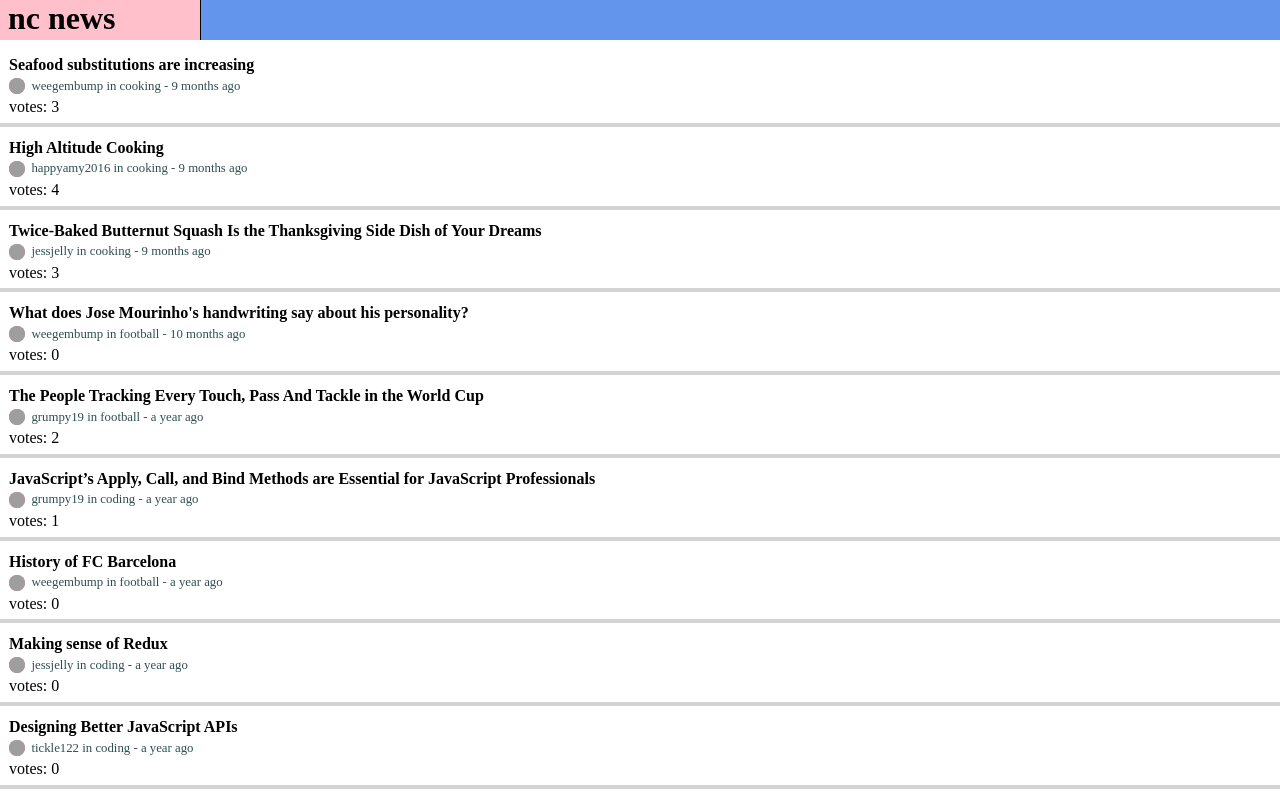
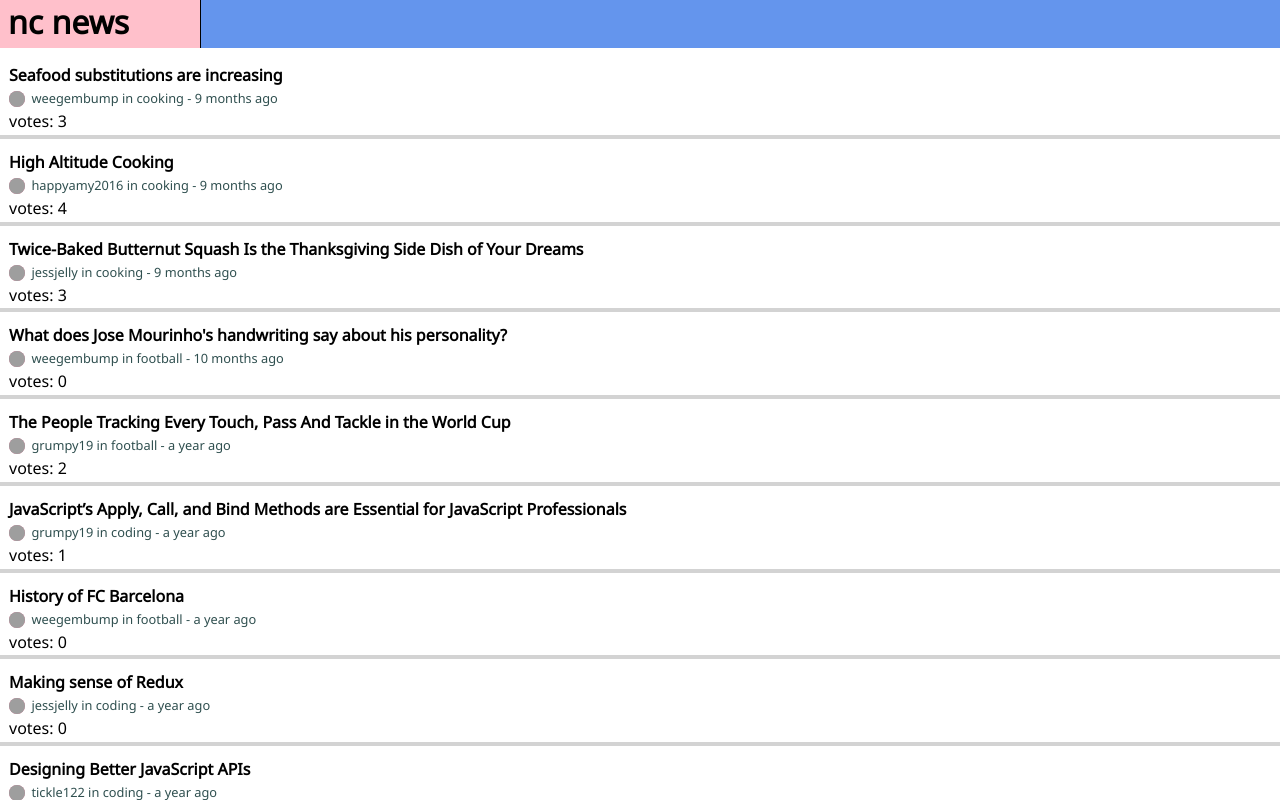
Before and after one commit to peter-job/nc-news-fe, a React (Create React App) app: page / in a window 1280 px wide. Built offline with nearby package versions, Linux system fonts and the light colour scheme; grey boxes are pictures that could not be loaded.

Commit message:
Change default App font to Noto Sans

```diff
--- a/public/index.html
+++ b/public/index.html
@@ -3,6 +3,10 @@
   <head>
     <meta charset="utf-8" />
     <link rel="shortcut icon" href="%PUBLIC_URL%/favicon.ico" />
+    <link
+      href="https://fonts.googleapis.com/css?family=Merriweather|Noto+Sans"
+      rel="stylesheet"
+    />
     <meta
       name="viewport"
       content="width=device-width, initial-scale=1, shrink-to-fit=no"
--- a/src/styles/App.css
+++ b/src/styles/App.css
@@ -1,11 +1,12 @@
 body {
   margin: 0;
   padding: 0;
+  font-family: "Noto Sans", sans-serif;
 }
 
 .App {
   display: grid;
-  grid-template-rows: 2.5em 1fr;
+  grid-template-rows: 3em 1fr;
   grid-template-areas:
     "navbar"
     "router";
```
